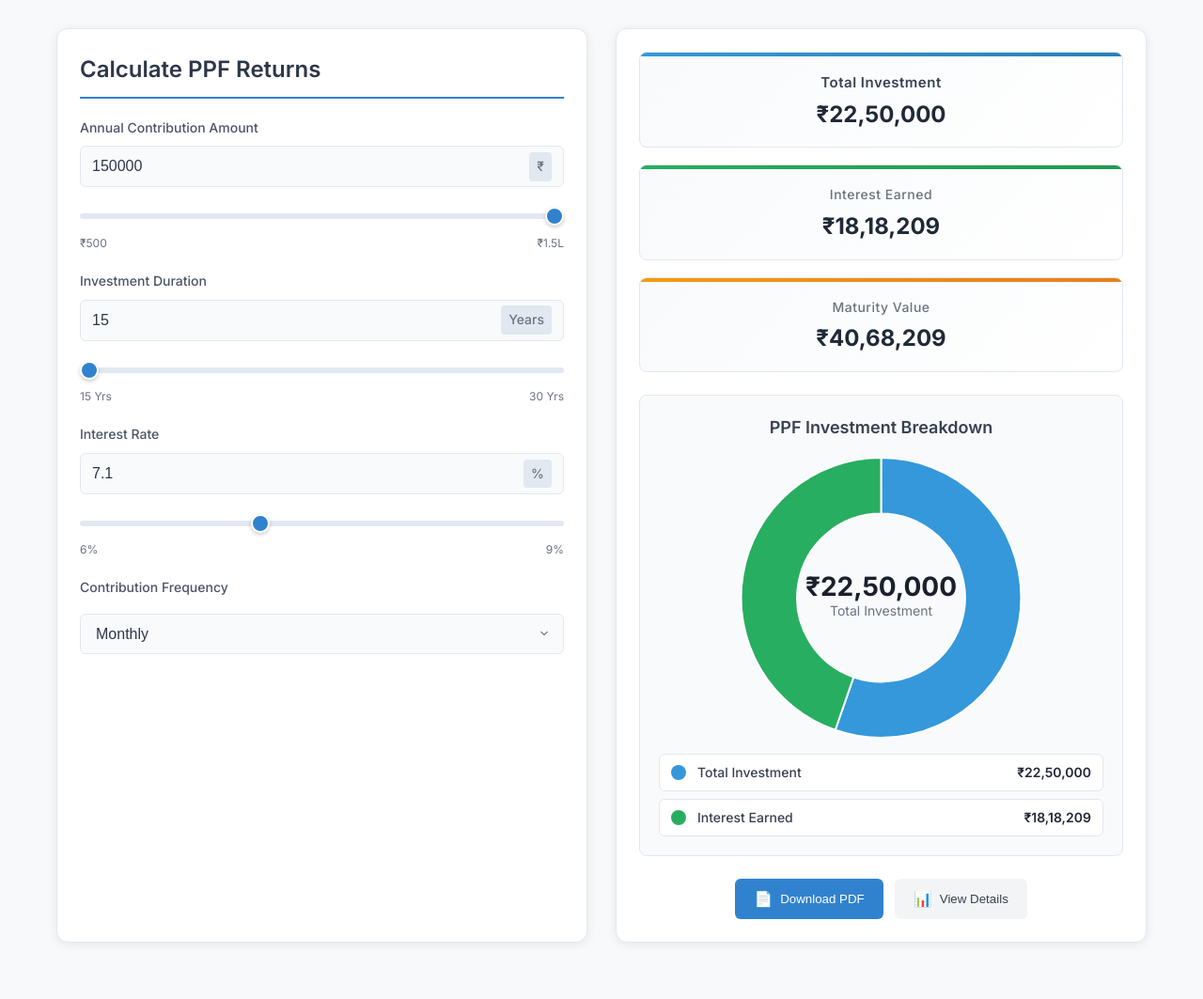
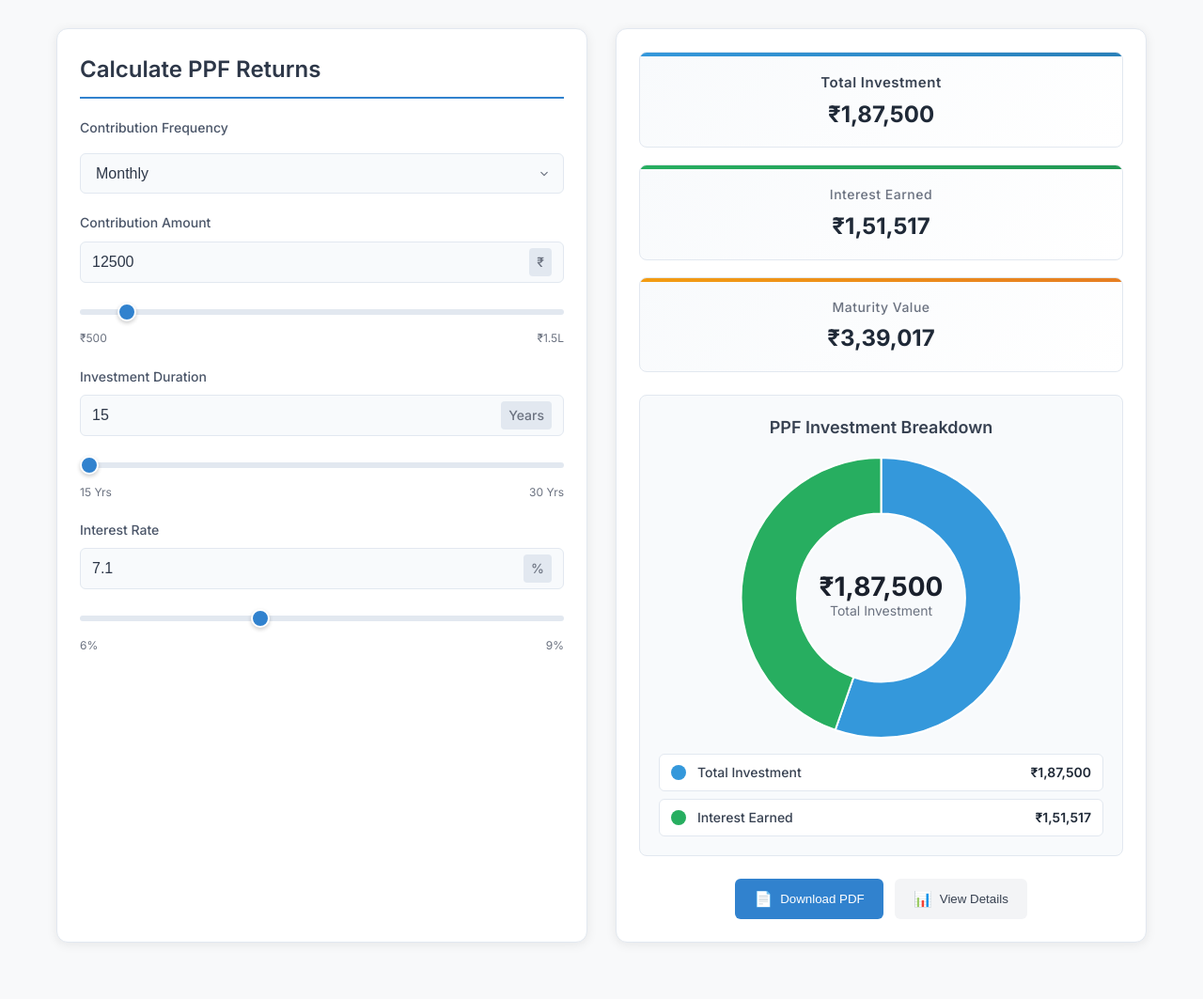
Before and after one commit to Invigo-Info/sip-calculators, a Python web app: template templates/ppf_calculator.html in a window 1280 px wide. Shown: the part 133-1196 px from the top of the page at 94% size. Run offline with Jinja, Linux system fonts and the light colour scheme; the template is opened without the code that fills it, so the values that code supplies are empty; some libraries are stand-ins or nearby versions.

Commit message:
Update ppf_calculator.html

```diff
--- a/templates/ppf_calculator.html
+++ b/templates/ppf_calculator.html
@@ -121,18 +121,31 @@
                     <div class="input-grid">
                         <div class="input-group">
                             <div class="input-row">
-                                <label class="input-label">Annual Contribution Amount</label>
+                                <label class="input-label">Contribution Frequency</label>
+                            </div>
+                            <div class="frequency-container">
+                                <select id="contributionFrequency" class="frequency-select">
+                                    <option value="monthly">Monthly</option>
+                                    <option value="quarterly">Quarterly</option>
+                                    <option value="annually">Annually</option>
+                                </select>
+                            </div>
+                        </div>
+
+                        <div class="input-group">
+                            <div class="input-row">
+                                <label class="input-label" id="contributionAmountLabel">Contribution Amount</label>
                                 <div class="input-field-container">
-                                    <input type="number" id="annualContribution" value="150000" min="500" max="150000" step="500">
+                                    <input type="number" id="annualContribution" value="12500" min="500" max="150000" step="500">
                                     <span class="input-suffix">₹</span>
                                 </div>
                             </div>
                             <div class="slider-container">
-                                <input type="range" id="annualContributionSlider" min="500" max="150000" value="150000" step="500" class="custom-slider">
+                                <input type="range" id="annualContributionSlider" min="500" max="150000" value="12500" step="500" class="custom-slider">
                                 <div class="slider-track"></div>
                                 <div class="slider-labels">
                                     <span>₹500</span>
-                                    <span>₹1.5L</span>
+                                    <span id="maxContributionLabel">₹1.5L</span>
                                 </div>
                             </div>
                         </div>
@@ -170,19 +183,6 @@
                                     <span>6%</span>
                                     <span>9%</span>
                                 </div>
-                            </div>
-                        </div>
-
-                        <div class="input-group">
-                            <div class="input-row">
-                                <label class="input-label">Contribution Frequency</label>
-                            </div>
-                            <div class="frequency-container">
-                                <select id="contributionFrequency" class="frequency-select">
-                                    <option value="monthly">Monthly</option>
-                                    <option value="quarterly">Quarterly</option>
-                                    <option value="annually">Annually</option>
-                                </select>
                             </div>
                         </div>
                     </div>
```
